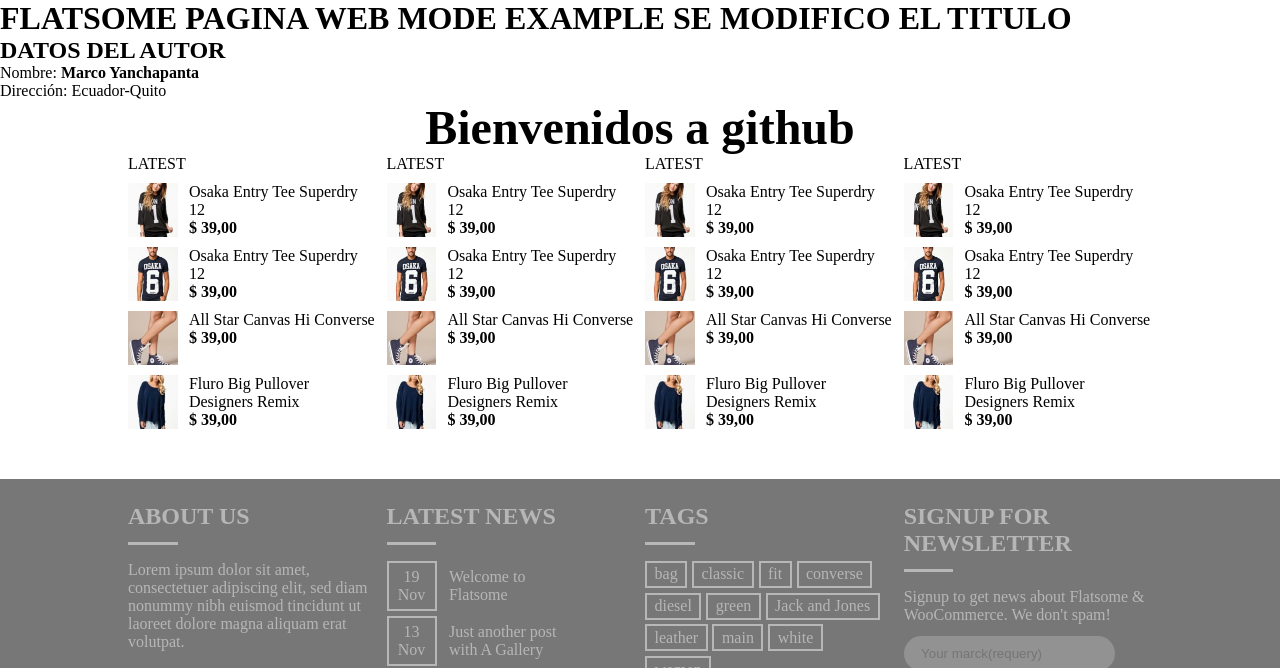
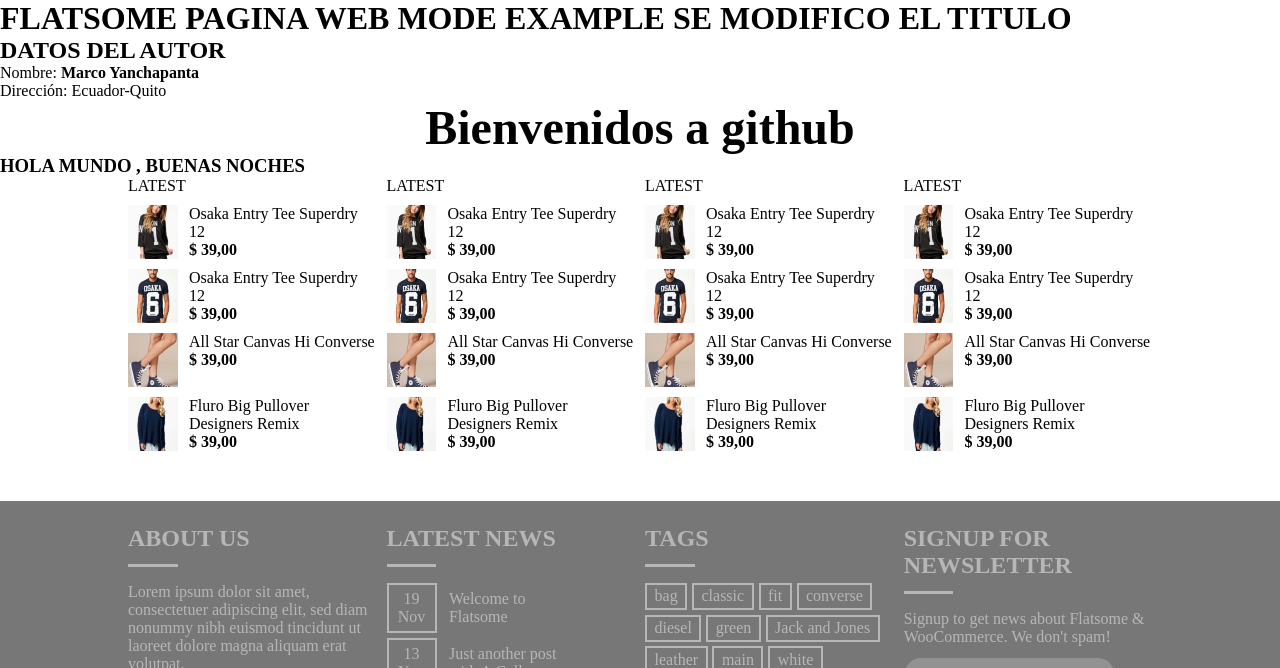
Before and after one commit to yanchapanta/flatsome, a plain HTML site: page index.html in a window 1280 px wide. Shown: the top 668 px of the page. Drawn offline with Linux system fonts and the light colour scheme.

Commit message:
Aplicamos el cambio de hola mundo
viva mexico

```diff
--- a/index.html
+++ b/index.html
@@ -16,6 +16,7 @@
 			<br>
 		 Dirección: Ecuador-Quito</p>
 		 <h3 style="text-align: center; font-size: 3rem;">Bienvenidos a github</h3>
+		 <h3>HOLA MUNDO , BUENAS NOCHES</h3>
 		<!-- /* ***************************
             woocommerce
         ****************************/ -->
```
